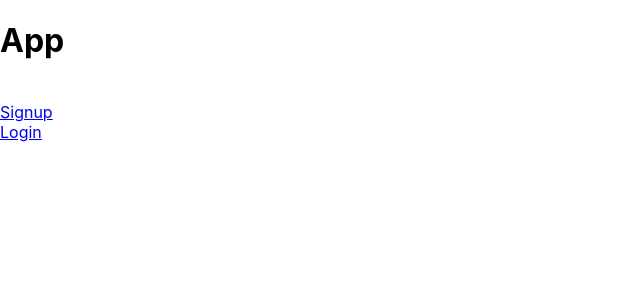
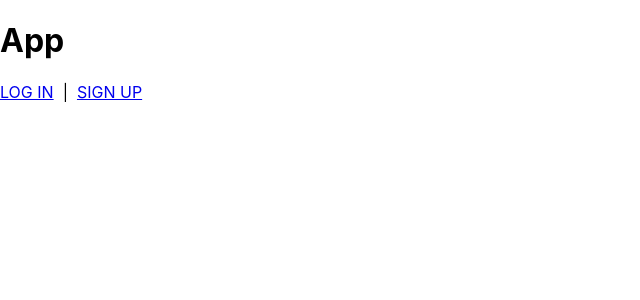
Before and after one commit to beverlyosoria/deafinitely-friendly, a React (Create React App) app: page / in a window 1280 px wide. Shown: the top 300 px of the page, without its empty margins (0-640 px from the left). Built offline with nearby package versions, Linux system fonts and the light colour scheme.

Commit message:
adds logout functionality

```diff
--- a/package.json
+++ b/package.json
@@ -4,6 +4,7 @@
   "private": true,
   "dependencies": {
     "bcrypt": "^3.0.6",
+    "cors": "^2.8.5",
     "dotenv": "^8.1.0",
     "express": "^4.17.1",
     "jsonwebtoken": "^8.5.1",
@@ -36,5 +37,5 @@
       "last 1 safari version"
     ]
   },
-  "proxy": "http://locahost:3001"
+  "proxy": "http://localhost:3001"
 }
--- a/routes/api/users.js
+++ b/routes/api/users.js
@@ -5,7 +5,7 @@ const usersCtrl = require('../../controllers/users');
 
 /*---------- Public Routes ----------*/
 router.post('/signup', usersCtrl.signup);
-router.post('/login', usersCtrl.login);
+// router.post('/login', usersCtrl.login);
 
 
 /*---------- Protected Routes ----------*/
--- a/server.js
+++ b/server.js
@@ -17,6 +17,7 @@ app.use(favicon(path.join(__dirname, 'build', 'favicon.ico')));
 app.use(express.static(path.join(__dirname, 'build')));
 
 // Put API routes here, before the "catch all" route
+app.use('/api/users', require('./routes/api/users'));
 
 // The following "catch all" route (note the *)is necessary
 // for a SPA's client-side routing to properly work
--- a/src/components/Navbar/Navbar.jsx
+++ b/src/components/Navbar/Navbar.jsx
@@ -5,9 +5,8 @@ import './NavBar.css';
 const NavBar = (props) => {
     let nav = props.user ?
       <div>
-        <Link to='/high-scores' className='NavBar-link'>HIGH SCORES</Link>
         &nbsp;&nbsp;|&nbsp;&nbsp;&nbsp;
-        <Link to='' className='NavBar-link'>LOG OUT</Link>
+        <Link to='' className='NavBar-link' onClick={props.handleLogout} >LOG OUT</Link>
         &nbsp;&nbsp;|&nbsp;&nbsp;&nbsp;
         <span className='NavBar-welcome'>WELCOME, {props.user.name}</span>
       </div>
--- a/src/pages/App/App.js
+++ b/src/pages/App/App.js
@@ -2,6 +2,7 @@ import React, { Component } from "react";
 import "./App.css";
 import { BrowserRouter as Router, Route } from "react-router-dom";
 import { Link } from "react-router-dom";
+import NavBar from  "../../components/NavBar/NavBar";
 
 import SignupPage from "../SignupPage/SignupPage";
 import LoginPage from "../LoginPage/LoginPage";
@@ -29,12 +30,10 @@ class App extends Component {
       <div>
         <Router>
           <h1>App</h1>
-
-          <br />
-          <Link to="/signup">Signup</Link>
-          <br />
-          <Link to="/login">Login</Link>
-
+          <NavBar
+          user={this.state.user}
+          handleLogout={this.handleLogout}
+          />
           <Route
             exact
             path="/signup"
```
Also changed, not shown: 1 other file (tests, documents, lock files or other folders).
